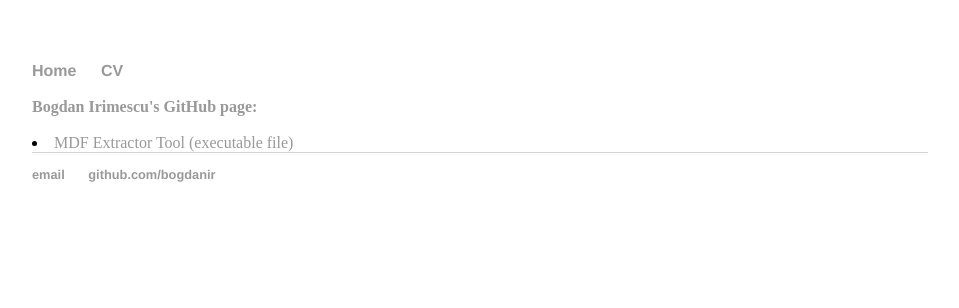
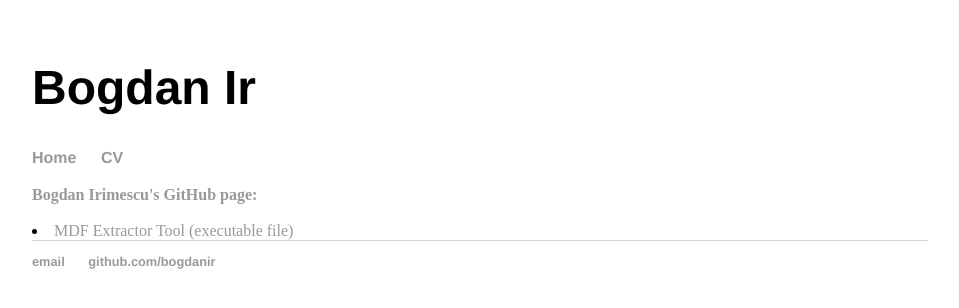
Before and after one commit to bogdanir/MDFextract, a Jekyll site: the page built from index.html, in a window 1280 px wide. Shown: the top 308 px of the page, without its empty margins (160-1119 px from the left). Built offline with Jekyll 4.4.1, drawn with Linux system fonts in a browser that asks for light colours.

Commit message:
Update default.html

```diff
--- a/_layouts/default.html
+++ b/_layouts/default.html
@@ -1,3 +1,8 @@
+---
+layout: post
+title: Bogdan Ir
+---
+
 <!DOCTYPE html>
 <html>
   <head>
```
